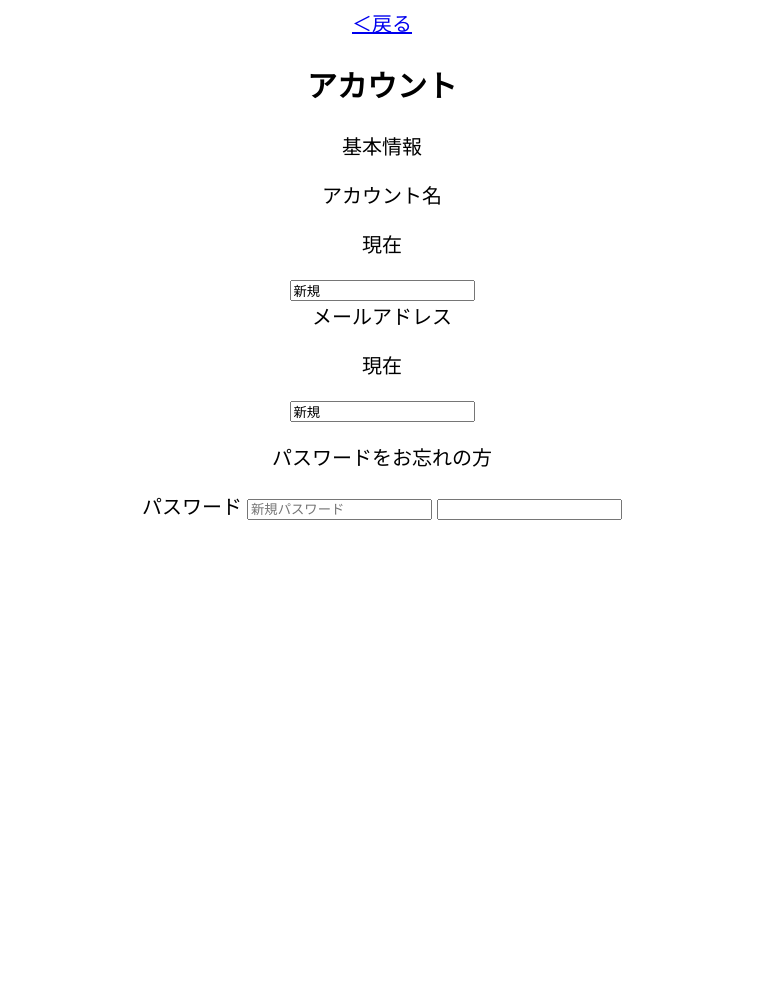
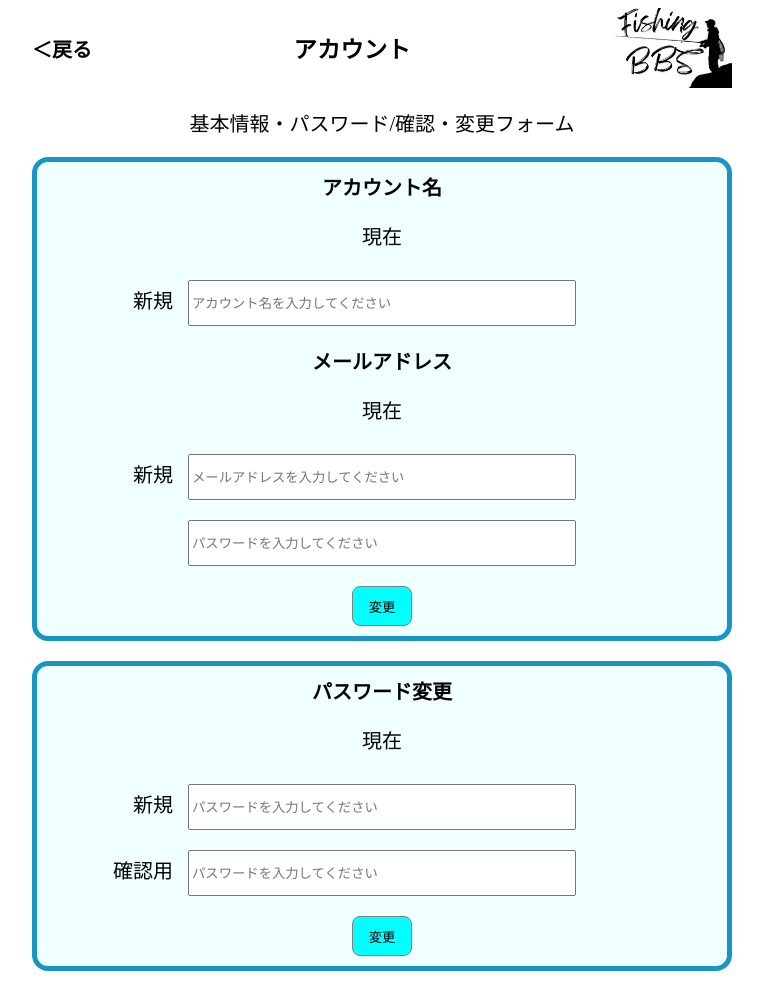
Before and after one commit to RareTECH-Hackathon-Summer-2025-H-team/chat-app, a Flask app: page /information in a window 1280 px wide. Shown: the whole page, without its empty margins (258-1021 px from the left). Before the commit the page ends 520 px from the top, so only its background shows below. Run offline with Flask 2, Linux system fonts and the light colour scheme.

Commit message:
information.html/cssの作成

```diff
--- a/ChatApp/static/css/information.css
+++ b/ChatApp/static/css/information.css
@@ -0,0 +1,46 @@
+.information_back {
+    text-decoration: none;
+    color: black;
+    font-weight: bold;
+}
+.information_back:hover {
+    color: #4192c5;
+}
+
+.information {
+    border: 5px solid rgb(24, 149, 195);
+    border-radius: 16px;
+    margin-bottom: 20px;
+    background-color: azure;
+}
+
+.information_name {
+    margin: 10px;
+}
+
+.information_text {
+    display: block;
+    margin-right: 45px;
+}
+.information_text2 {
+    display: block;
+    margin-right: 65px;
+}
+
+.information_form {
+    display: inline-block;
+    margin: 10px;
+    width: 380px;
+    height: 40px;
+
+}
+
+.information_button {
+    display: inline-block;
+    width: 60px;
+    height: 40px;
+    margin: 10px;
+    background-color: aqua;
+    border: 1px solid grey;
+    border-radius: 8px;
+}
--- a/ChatApp/templates/auth/information.html
+++ b/ChatApp/templates/auth/information.html
@@ -5,67 +5,75 @@
         <meta http-equiv="X-UA-Compatible" content="IE=edge" />
         <meta name="viewport" content="width=device-width, initial-scale=1.0" />
         <link rel="stylesheet" href="../../static/css/auth.css" />
+        <link rel="stylesheet" href="../../static/css/information.css" />
     </head>
     <body>
 <!--{% extends 'auth/base.html' %}
 {% block titile %}-->
         <title>information</title>
+
 <!--{% endblock %}
 {% block body %}-->
         <div class="wrapper">
             <form method="post">
-        <header>
-            <a href="categorise_view">＜戻る</a>
-            <h2>アカウント</h2>
+                <header class="auth-header">
+                    <a class="information_back"  href="categorise_view">＜戻る</a>
+                    <h3>アカウント</h3>
+                    <img class="logo" src="../../static/img/logo.png"/>
                 </header>
                 <div>
-            <p>基本情報</p>
+                    <p>基本情報・パスワード/確認・変更フォーム</p>
+                </div>
+                <div class="information">
+                    <div>
+                        <h4 class="information_name">アカウント名</h4>
+                        <p>現在</p>
+                        <label for="new_name_input" class="information_text">新規
+                        <input class="information_form"
+                        type="text"
+                        placeholder="アカウント名を入力してください"
+                        name="name"
+                        id="new_name_input"></label>
                     </div>
                     <div>
-            <label for="new_name_input" class="information_name">アカウント名</label>
-            <p>現在</p>
-            <input
+                        <h4 class="information_name">メールアドレス</h4>
+                        <P>現在</P>
+                        <label for="new_email_input" class="information_text">新規
+                        <input class="information_form"
                         type="text"
-            value="新規"
-            placeholder="アカウント名"
-            name="name"
-            id="new_name_input">
+                        placeholder="メールアドレスを入力してください"
+                        name="email"
+                        id="new_email_input"></label>
                     </div>
                     <div>
-            <label for="new_email_input" class="information_email">メールアドレス</label>
+                        <input class="information_form"
+                        type="password"
+                        placeholder="パスワードを入力してください"
+                        name="password">
+                    </div>
+                    <input type="submit" value="変更" class="information_button">
+                </div>
+                <div class="information">
+                    <div>
+                        <h4 class="information_name">パスワード変更</h4>
                         <p>現在</p>
-            <input
-            type="text"
-            placeholder="メールアドレス"
-            name="email"
-            value="新規"
-            id="new_email_input">
+                        <label for="new_password_input" class="information_text">新規
+                        <input class="information_form"
+                        type="password"
+                        placeholder="パスワードを入力してください"
+                        name="password"
+                        id="new_password_input"></label>
                     </div>
                     <div>
-            {% with message = get_flashed_messages() %}
-            {% if message %}
-            <ul>
-                {% for message in messages %}
-                <li>{{message}}</li>
-                {% endfor %}
-            </ul>
-            {% endif %}
-            {% endwith %}
+                        <label for="new_password_confirmation_input" class="information_text2">確認用
+                        <input class="information_form"
+                        type="password"
+                        placeholder="パスワードを入力してください"
+                        name="confirmation_password"
+                        id="new_password_confirmation_input"></label>
                     </div>
-        <div>
-            <P>パスワードをお忘れの方</P>
-            <label for="new_password_input" class="information_password">パスワード</label>
-            <input
-            type="password"
-            placeholder="新規パスワード"
-            name="password"
-            id="new_password_input">
-
-            <input
+                    <input type="submit" value="変更" class="information_button">
                 </div>
-
-
-
             </form>
         </div>
     </body>
```
Lines whose indentation alone changed are shown as unchanged.
